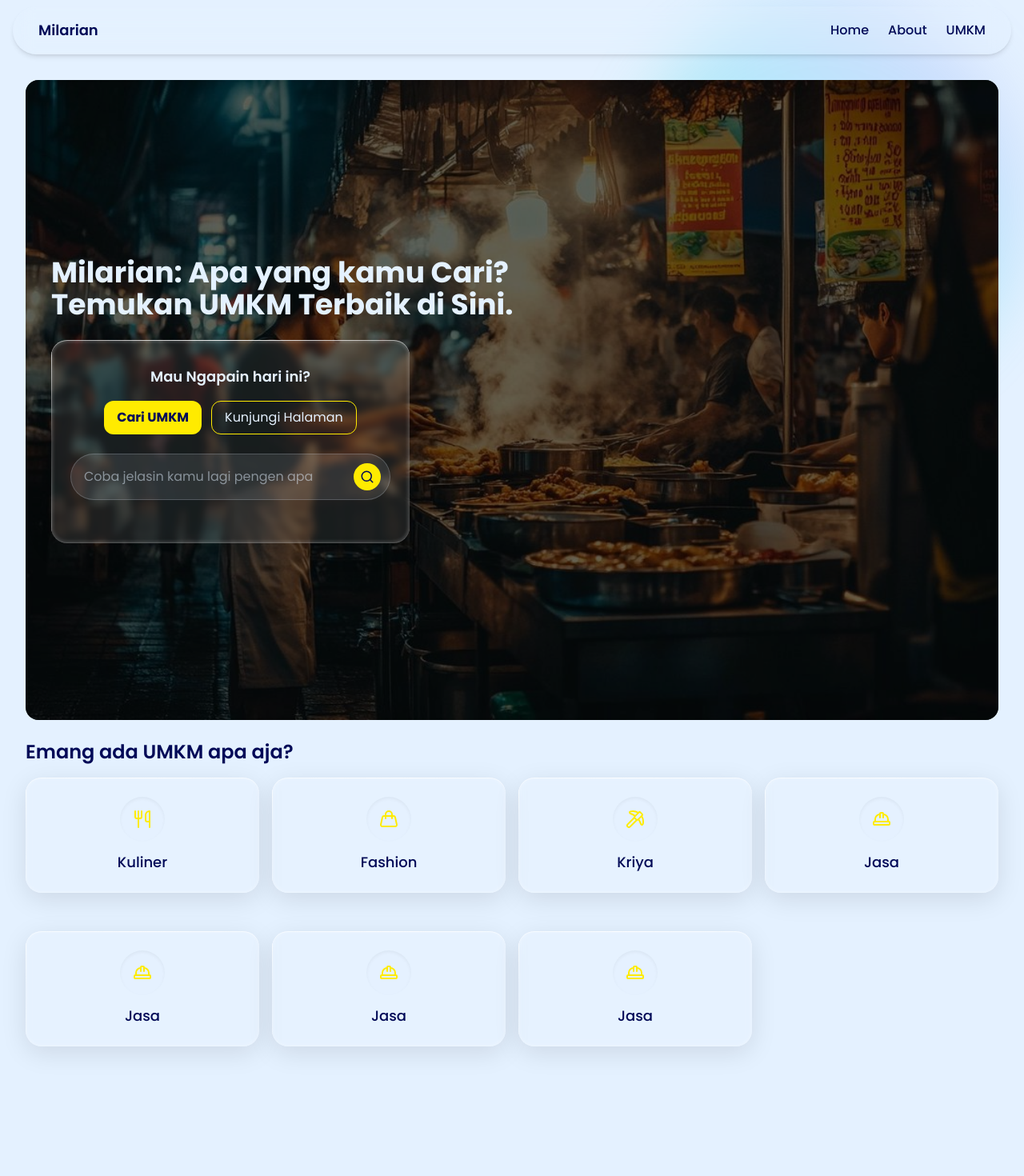
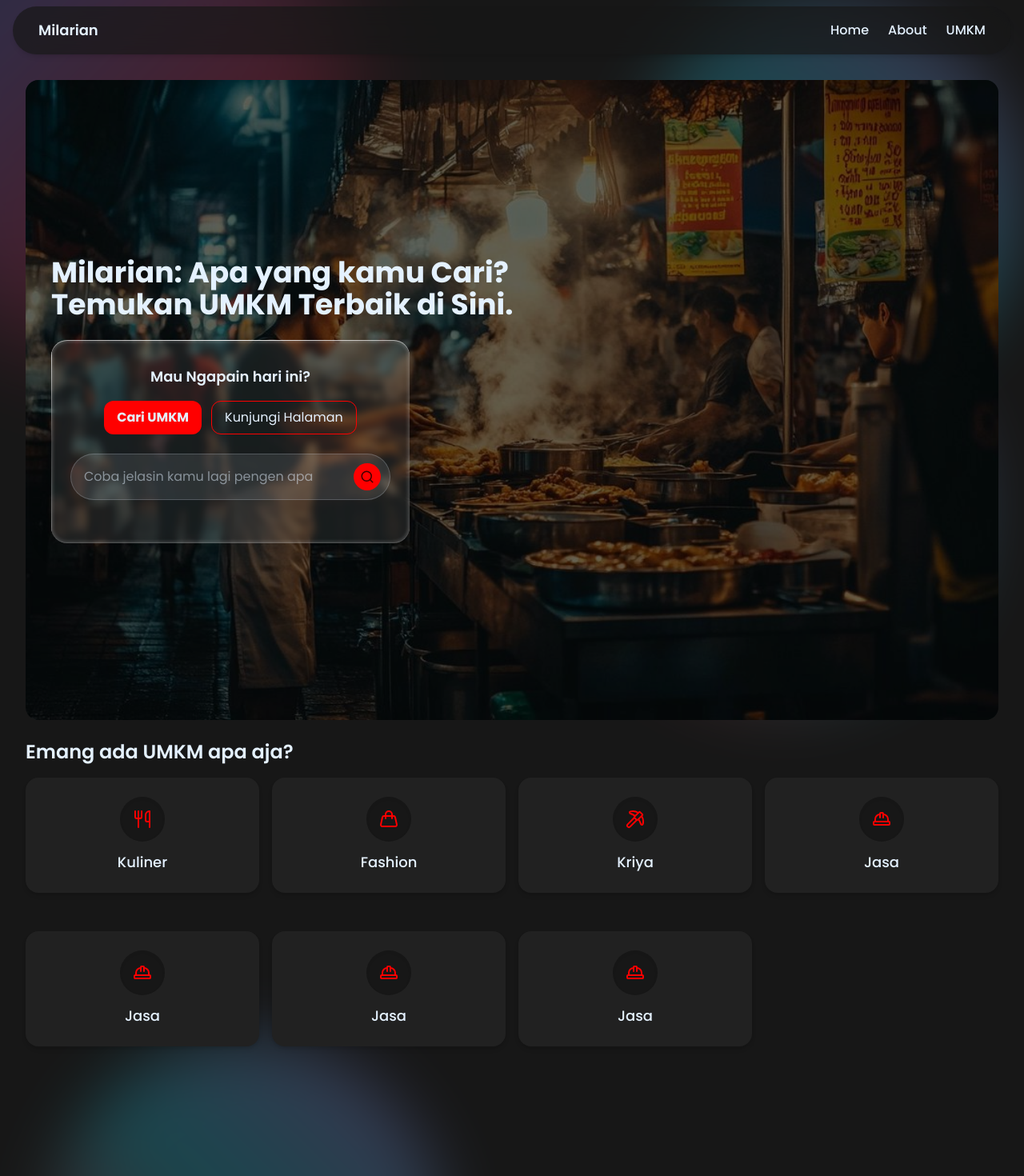
Before and after one commit to kanaee-cloud/milarian-fe, a React (Vite) app: page / in a window 1280 px wide. Shown: the top 1470 px of the page at 80% size. Built offline with nearby package versions, Linux system fonts and the light colour scheme.

Commit message:
feat: color config changed

```diff
--- a/src/components/ActionSelector.jsx
+++ b/src/components/ActionSelector.jsx
@@ -21,7 +21,7 @@ const ActionSelector = () => {
           onClick={() => setMode("search")}
           className={`px-4 py-2 rounded-xl transition-all duration-200 ${
             mode === "search"
-              ? "bg-accent text-primary font-bold"
+              ? "bg-accent text-light font-bold"
               : "bg-transparent border border-accent text-light hover:bg-accent/20"
           }`}
         >
@@ -32,7 +32,7 @@ const ActionSelector = () => {
           onClick={() => setMode("redirect")}
           className={`px-4 py-2 rounded-xl transition-all duration-200 ${
             mode === "redirect"
-              ? "bg-accent text-primary font-bold"
+              ? "bg-accent text-light font-bold"
               : "bg-transparent border border-accent text-light hover:bg-accent/20"
           }`}
         >
--- a/src/components/CategoryCard.jsx
+++ b/src/components/CategoryCard.jsx
@@ -5,7 +5,7 @@ export const CategoryCard = ({ cat }) => {
 
     return (
         <div className='
-      glass-card
+        bg-gray
       relative
       px-4 py-6 my-4
       flex flex-col items-center justify-center text-center
@@ -16,10 +16,10 @@ export const CategoryCard = ({ cat }) => {
     '>
             <div className="absolute inset-0 rounded-2xl bg-gradient-to-br from-primary/30 via-accent/30 to-transparent opacity-0 group-hover:opacity-100 blur-md transition-opacity duration-500"></div>
             <div className="relative z-10 flex flex-col items-center">
-                <div className='p-4 bg-light/70 rounded-full mb-3 shadow-inner group-hover:shadow-lg transition-all duration-300'>
-                    <Icon className='text-4xl text-accent group-hover:text-primary transition-colors duration-300' />
+                <div className='p-4 bg-dark rounded-full mb-3 shadow-inner group-hover:shadow-lg transition-all duration-300'>
+                    <Icon className='text-4xl text-accent group-hover:text-light transition-colors duration-300' />
                 </div>
-                <h2 className='font-medium text-lg group-hover:text-accent transition-colors duration-300'>
+                <h2 className='text-light font-medium text-lg group-hover:text-light transition-colors duration-300'>
                     {cat.name}
                 </h2>
             </div>
--- a/src/components/Footer.jsx
+++ b/src/components/Footer.jsx
@@ -8,7 +8,7 @@ import {
 
 const Footer = () => {
   return (
-    <footer className="bg-primary text-white py-10 mt-16">
+    <footer className="bg-dark/70 text-white py-10 mt-16">
       <div className="max-w-7xl mx-auto px-6 md:px-12 grid grid-cols-1 md:grid-cols-4 gap-8">
 
         <div>
--- a/src/components/Navbar.jsx
+++ b/src/components/Navbar.jsx
@@ -7,12 +7,12 @@ export const Navbar = () => {
     ]
 
     return (
-        <nav className="flex justify-between shadow-md px-8 py-4 rounded-full bg-light/30 backdrop-blur-md items-center">
-            <h1 className="font-semibold text-lg text-primary">Milarian</h1>
+        <nav className="flex justify-between shadow-md px-8 py-4 rounded-full bg-dark/70 backdrop-blur-md items-center">
+            <h1 className="font-semibold text-lg text-light">Milarian</h1>
             <ul className="flex gap-6">
                 {item.map((navItem, index) => (
                     <li key={index}>
-                        <a href={navItem.link} className="text-primary font-medium hover:text-accent">
+                        <a href={navItem.link} className="text-light font-medium hover:text-accent">
                             {navItem.name}
                         </a>
                     </li>
--- a/src/components/UmkmCard.jsx
+++ b/src/components/UmkmCard.jsx
@@ -4,7 +4,7 @@ export const UmkmCard = ({ umkm }) => {
 
   return (
     <div
-      className="glass-card p-4 rounded-xl hover:scale-105 transition-transform duration-200"
+      className="bg- text-light p-4 rounded-xl hover:scale-105 transition-transform duration-200"
     >
       <h3 className="font-semibold text-lg mb-1">
         {umkm.basicInfo.businessName}
--- a/src/layouts/LandingLayout.jsx
+++ b/src/layouts/LandingLayout.jsx
@@ -4,10 +4,12 @@ import Footer from "../components/Footer"
 
 export const LandingLayout = () => {
     return (
-        <div className="relative min-h-screen overflow-hidden bg-light text-white">
+        <div className="relative min-h-screen overflow-hidden bg-dark text-white">
             <div className="aurora absolute -top-40 -left-40 w-[600px] h-[600px] bg-gradient-to-br from-blue-500 via-secondary to-accent rounded-full blur-3xl opacity-30 animate-aurora1" />
             <div className="aurora absolute bottom-0 right-0 w-[400px] h-[400px] bg-gradient-to-tr from-blue-500 via-cyan-400 to-purple-400 rounded-full blur-2xl opacity-25 animate-aurora3" />
             <div className="aurora absolute right-0  w-[500px] h-[500px] bg-gradient-to-tr from-accent via-cyan-400 to-purple-400 rounded-full blur-2xl opacity-25 animate-aurora3" />
+            <div className="aurora absolute right-14 top-96   w-[500px] h-[500px] bg-gradient-to-tr from-accent via-cyan-400 to-purple-400 rounded-full blur-2xl opacity-25 animate-aurora3" />
+            <div className="aurora absolute left-14 top-[162vh]   w-[500px] h-[500px] bg-gradient-to-tr from-accent via-cyan-400 to-purple-400 rounded-full blur-2xl opacity-25 animate-aurora3" />
             <div className="aurora absolute bottom-0 left-0 w-[400px] h-[400px] bg-gradient-to-tr from-secondary via-accent to-purple-400 rounded-full blur-2xl opacity-25 animate-aurora3" />
 
             <div className="relative z-10 flex flex-col min-h-screen">
--- a/src/pages/home/Category.jsx
+++ b/src/pages/home/Category.jsx
@@ -45,7 +45,7 @@ const Category = () => {
 
   return (
     <>
-    <section className='min-h-screen   text-primary'>
+    <section className='min-h-screen   text-light'>
         <h1 className='font-semibold text-2xl'>Emang ada UMKM apa aja?</h1>
         <div className='grid  grid-cols-2 md:grid-cols-4 gap-4'>
         {category.map((cat, index) => (
--- a/src/pages/home/Review.jsx
+++ b/src/pages/home/Review.jsx
@@ -44,7 +44,7 @@ const Review = () => {
                 >
                     {reviews.map((review, i) => (
                         <SwiperSlide key={i}>
-                            <div className="glass-card rounded-2xl shadow-lg p-6 mx-4 border hover:scale-105 transition-transform duration-200">
+                            <div className="bg-gray/70 rounded-2xl shadow-lg p-6 mx-4  hover:scale-105 transition-transform duration-200">
                                 <p className="text-gray-700 italic mb-4">
                                     “{review.text}”
                                 </p>
--- a/tailwind.config.js
+++ b/tailwind.config.js
@@ -7,11 +7,12 @@ export default {
   theme: {
     extend: {
       colors: {
-        primary: '#000957',
-        accent: '#FFEB00',
+        primary: '#3D0000',
+        accent: '#FF0000',
         light: "#E4F1FF",
-        navy: "#27005D",
-        blue: "#344CB7"
+        red: "#950101",
+        gray: "#212121",
+        dark: "#171717"
 
       },
       backgroundImage: {
```
